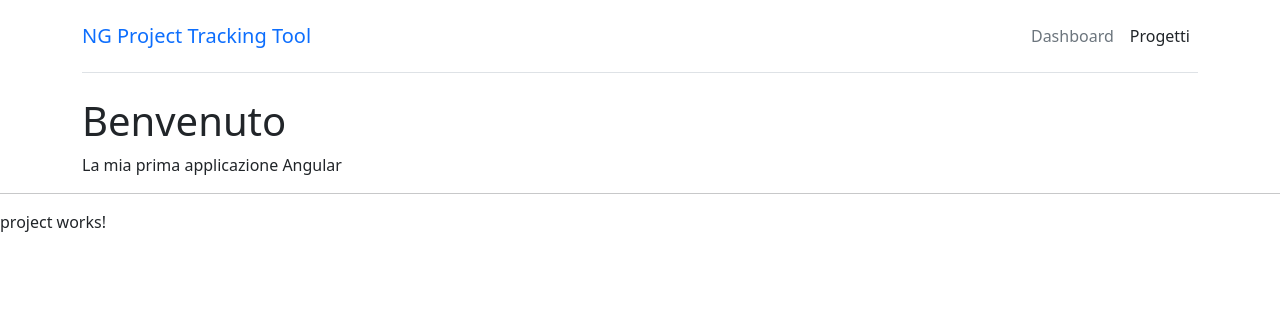
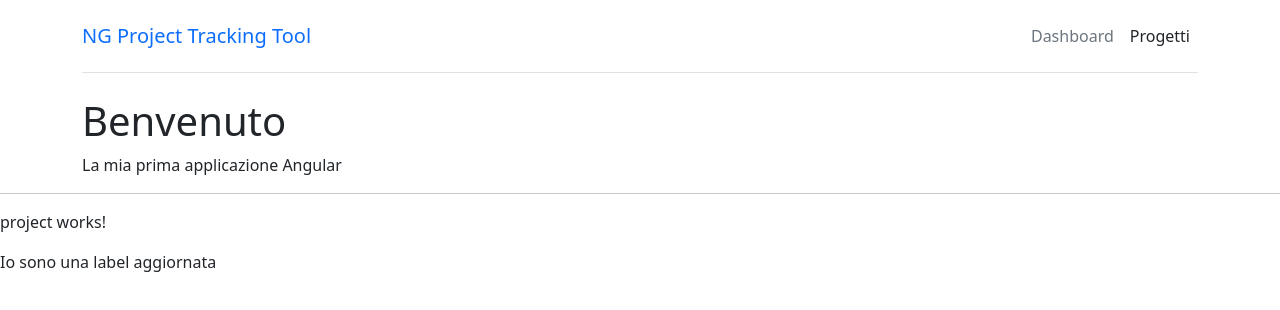
Before and after one commit to giglioDomenicoMirko/CorsoDevelhope-AngularApp-Sciuti, an Angular app: page / in a window 1280 px wide. Shown: the top 310 px of the page. Built offline with nearby package versions, Linux system fonts and the light colour scheme.

Commit message:
Binding: String Interpolation

```diff
--- a/src/app/project/project/project.component.html
+++ b/src/app/project/project/project.component.html
@@ -1 +1,2 @@
 <p>project works!</p>
+<p>{{ label }}</p>
--- a/src/app/project/project/project.component.ts
+++ b/src/app/project/project/project.component.ts
@@ -7,7 +7,13 @@ import { Component, OnInit } from '@angular/core';
 })
 export class ProjectComponent implements OnInit {
 
-  constructor() { }
+  label = 'Io sono una label';
+
+  constructor() {
+    setTimeout(
+      () => this.label = 'Io sono una label aggiornata'
+      ,3000);
+  }
 
   ngOnInit(): void {
   }
```
